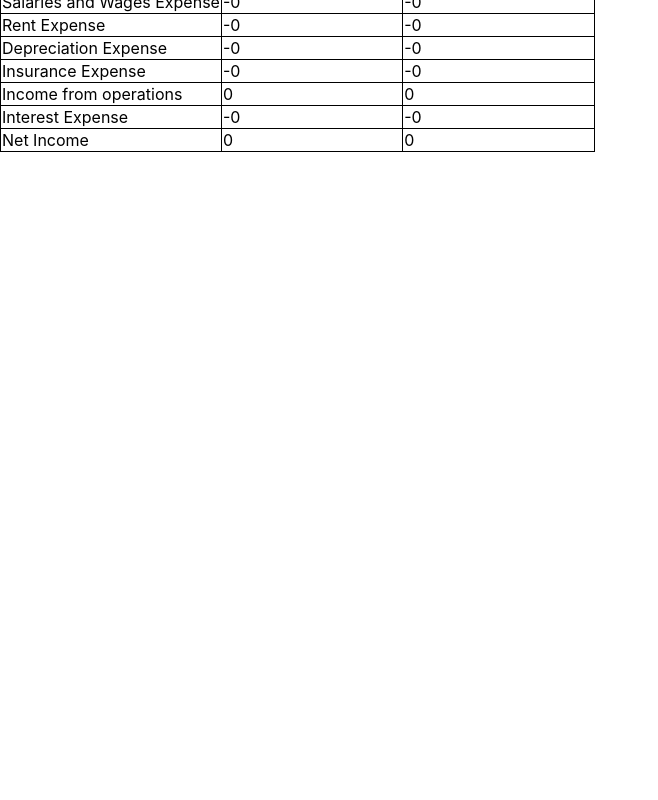
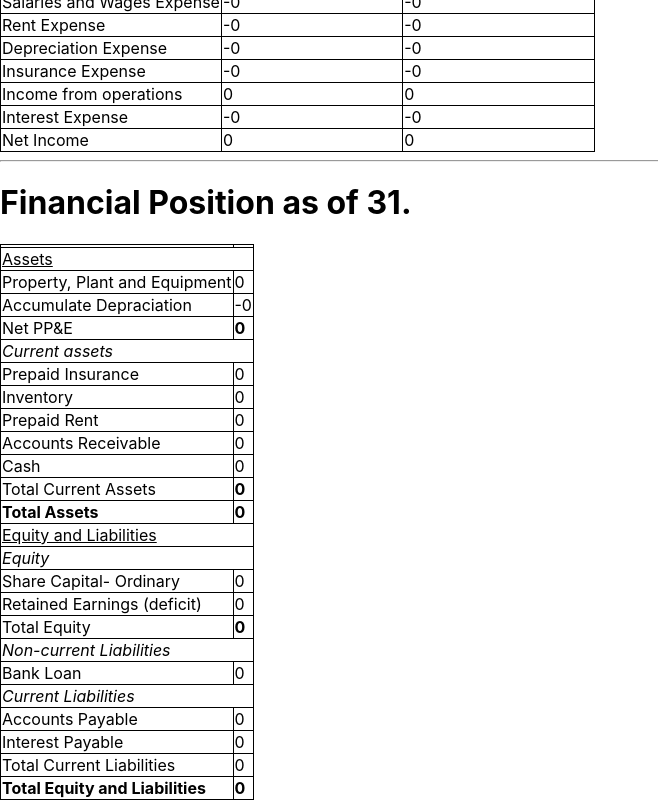
Before and after one commit to ErlendEllingsen/val-journaling-tool, a React (Create React App) app: page / in a window 1280 px wide. Shown: the part 1367-2167 px from the top of the page, without its empty margins (0-658 px from the left). Before the commit the page ends 1519 px from the top, so only its background shows below. Built offline with nearby package versions, Linux system fonts and the light colour scheme.

Commit message:
add Financial Position

```diff
--- a/src/App.tsx
+++ b/src/App.tsx
@@ -43,7 +43,7 @@ const journalOpts: JournalItem[] = [
   newJournalItem('prepaid_insurance', 'paid for a one-year insurance policy (cash)', 'Prepaid Insurance', 'Cash'),
 
   newJournalItem('received_payment_prev_sales', 'received payment from clients from previous sales', 'Cash', 'Accounts Receivable'),
-  newJournalItem('paid_inventories_purchased_account', 'paid for inventories purchased on account', 'Accounts Payable ', 'Cash'),
+  newJournalItem('paid_inventories_purchased_account', 'paid for inventories purchased on account', 'Accounts payable', 'Cash'),
   newJournalItem('paid_salaries', '  paid for the salaries of the first semester of the year.', 'Salaries and Wages Expense ', 'Cash'),
 ];
 
@@ -85,9 +85,9 @@ function App() {
 
     const importedObject = JSON.parse(e as string);
 
-    const {addedItems, adjustments, incomeStatementAsOf,
+    const { addedItems, adjustments, incomeStatementAsOf,
       depreciationSum,
-      interestPaidSum} = importedObject;
+      interestPaidSum } = importedObject;
 
     setAddedItems(addedItems);
     setAdjustments(adjustments);
@@ -212,7 +212,7 @@ function App() {
       const changeInCostOfGoods = prevValue - adj.customValue;
 
       (balance as any)['costOfGoodsSold'] = changeInCostOfGoods;
-        appliedAdjustments.push({date: adj.date, post: 'costOfGoodsSold', adjustmentValue: changeInCostOfGoods});
+      appliedAdjustments.push({ date: adj.date, post: 'costOfGoodsSold', adjustmentValue: changeInCostOfGoods });
 
     } else {
       let newPostValue = 0;
@@ -223,7 +223,7 @@ function App() {
         newPostValue = adj.customValue;
       }
       (balance as any)[adj.post] = newPostValue;
-      appliedAdjustments.push({date: adj.date, post: adj.post, adjustmentValue: newPostValue});
+      appliedAdjustments.push({ date: adj.date, post: adj.post, adjustmentValue: newPostValue });
     }
 
 
@@ -231,20 +231,96 @@ function App() {
 
   // Calculate balance sum numbers
   // Balance
-    balance.grossProfit = balance.salesRevenue-balance.costOfGoodsSold;
+  balance.grossProfit = balance.salesRevenue - balance.costOfGoodsSold;
   balance.incomeFromOperations =
     balance.grossProfit - balance.salariesAndWageExpense - balance.rentExpense - balance.depreciationExpense - balance.insuranceExpense;
 
   balance.netIncome = balance.incomeFromOperations - balance.interestExpense;
 
   // pre Adjustment Balance
-    preAdjustmentBalance.grossProfit = preAdjustmentBalance.salesRevenue-preAdjustmentBalance.costOfGoodsSold;
+  preAdjustmentBalance.grossProfit = preAdjustmentBalance.salesRevenue - preAdjustmentBalance.costOfGoodsSold;
   preAdjustmentBalance.incomeFromOperations =
     preAdjustmentBalance.grossProfit - preAdjustmentBalance.salariesAndWageExpense - preAdjustmentBalance.rentExpense - preAdjustmentBalance.depreciationExpense - preAdjustmentBalance.insuranceExpense;
 
   preAdjustmentBalance.netIncome = preAdjustmentBalance.incomeFromOperations - preAdjustmentBalance.interestExpense;
 
 
+  // Calculate financial position
+  let financialPositionObj = {
+    // lhs
+    ppe: 0,
+    accDepr: preAdjustmentBalance.depreciationExpense,
+    netPPE: 0,
+    prepaidInsurance: 0,
+    inventory: preAdjustmentBalance.costOfGoodsSold,
+    prepaidRent: preAdjustmentBalance.rentExpense,
+    accountsReceivable: 0,
+    cash: 0,
+    totalCurrentAssets: 0,
+    totalAssets: 0,
+
+    // rhs
+    shareCap: 0,
+    retainedEarnings: balance.netIncome,
+    totalEquity: 0,
+    bankLoan: 0,
+    accountsPayable: 0,
+    interestPayable: preAdjustmentBalance.interestExpense,
+    totalCurrentLiabilities: 0,
+    totalEquityAndLiabilities: 0,
+  }
+
+  const processLineItem = (postName: string, finPosName: string, item: AddedItem) => {
+    if (item.item.debitPost.toLowerCase().trim() === postName.toLowerCase().trim()) (financialPositionObj as any)[finPosName] += item.sum;
+    if (item.item.creditPost.toLowerCase().trim() === postName.toLowerCase().trim()) (financialPositionObj as any)[finPosName] -= item.sum;
+  }
+
+  // Add line items
+  for (let item of addedItems) {
+    processLineItem('Property, Plant & Equipment', 'ppe', item);
+    processLineItem('Accounts Receivable', 'accountsReceivable', item);
+    processLineItem('Cash', 'cash', item);
+    processLineItem('Shareholder cap', 'shareCap', item);
+    processLineItem('Bank Loan', 'bankLoan', item);
+
+    processLineItem('Accounts payable', 'accountsPayable', item);
+
+  //     accountsPayable
+  // interestPayable
+  }
+
+  // If adjustment -- clear existing value
+  const adjustmentPostNames = appliedAdjustments.map((el) => { return el.post });
+
+  if (adjustmentPostNames.includes('depreciationExpense')) financialPositionObj.accDepr = 0;
+  if (adjustmentPostNames.includes('insuranceExpense')) financialPositionObj.prepaidInsurance = 0;
+  // if (adjustmentPostNames.includes('interestExpense')) financialPositionObj.interestExpense = 0;
+  // if (adjustmentPostNames.includes('rentExpense')) financialPositionObj.prepaidRent = 0;
+
+  // Insurance
+  financialPositionObj.prepaidInsurance = preAdjustmentBalance.insuranceExpense - balance.insuranceExpense;
+
+  // Add adjustments
+  for (let applAdj of appliedAdjustments) {
+    const {post, adjustmentValue} = applAdj;
+    if (post === 'depreciationExpense') financialPositionObj.accDepr += adjustmentValue;
+    if (post === 'costOfGoodsSold') financialPositionObj.inventory -= adjustmentValue;
+    if (post === 'rentExpense') financialPositionObj.prepaidRent -= adjustmentValue;
+    if (post === 'interestExpense') financialPositionObj.interestPayable -= adjustmentValue;
+  }
+
+  // Calculate net ops
+  financialPositionObj.netPPE = financialPositionObj.ppe - financialPositionObj.accDepr;
+  financialPositionObj.totalCurrentAssets = financialPositionObj.prepaidInsurance + financialPositionObj.inventory + financialPositionObj.prepaidRent + financialPositionObj.accountsReceivable + financialPositionObj.cash;
+  financialPositionObj.totalAssets = financialPositionObj.netPPE + financialPositionObj.totalCurrentAssets;
+
+  financialPositionObj.totalEquity = (-financialPositionObj.shareCap) + financialPositionObj.retainedEarnings;
+
+  financialPositionObj.totalCurrentLiabilities = -financialPositionObj.accountsPayable + financialPositionObj.interestPayable;
+  financialPositionObj.totalEquityAndLiabilities = financialPositionObj.totalEquity + (-financialPositionObj.bankLoan) + financialPositionObj.totalCurrentLiabilities;
+
+  // totalCurrentLiabilities
+  // totalEquityAndLiabilities
 
   return (
     <div className="App">
@@ -314,7 +390,7 @@ function App() {
       <hr />
       <h1>Manual inputs</h1>
       <h2>As of (31.X):</h2>
-      <input type="text" placeholder="As of (END MONTH)" value={incomeStatementAsOf} onChange={(e) => { setIncomeStatementAsOf(e.target.value);  }} />
+      <input type="text" placeholder="As of (END MONTH)" value={incomeStatementAsOf} onChange={(e) => { setIncomeStatementAsOf(e.target.value); }} />
       <h3>Depreciation (per year):</h3>
       <input type="number" placeholder="Sum" value={depreciationSum} onChange={(e) => { setDepreciationSum(Number(e.target.value)); }} />
       <h3>Interest paid:</h3>
@@ -350,7 +426,7 @@ function App() {
 
 
       {adjustmentType === 0 && <><label htmlFor="adjustment_base_value_input">Duration of element</label>
-      <input id="adjustment_base_value_input" placeholder="Duration" value={adjustmentDuration} onChange={(e) => { setAdjustmentDuration(Number(e.target.value)) }}  />
+        <input id="adjustment_base_value_input" placeholder="Duration" value={adjustmentDuration} onChange={(e) => { setAdjustmentDuration(Number(e.target.value)) }} />
         <label htmlFor="adjustment_usage_period_input">Usage period</label>
         <input id="adjustment_usage_period_input" placeholder="Usage period" value={adjustmentUsage} onChange={(e) => { setAdjustmentUsage(Number(e.target.value)) }} /></>}
       {adjustmentType === 1 && <>
@@ -373,37 +449,7 @@ function App() {
         })}
       </ul>
 
-      {/* <table>
-        <thead>
-          <tr>
-            <th>Transaction</th>
-            <th>Date</th>
-            <th style={{ minWidth: 300 }}>Item</th>
-            <th style={{ minWidth: 150 }}>Dr.</th>
-            <th style={{ minWidth: 150 }}>Cr.</th>
-          </tr>
-        </thead>
-        <tbody>
-          {addedItems.map((el, index) => {
-            return <>
-              <tr className='first-row'>
-                <td>{index + 1}</td>
-                <td>{el.date}</td>
-                <td className='line-debit'>{el.item.debitPost}</td>
-                <td>{numberWithCommas(el.sum)}</td>
-                <td></td>
-              </tr>
-              <tr className='second-row'>
-                <td></td>
-                <td></td>
-                <td className='line-credit'>{el.item.creditPost}</td>
-                <td></td>
-                <td>{numberWithCommas(el.sum)}</td>
-              </tr>
-            </>;
-          })}
-        </tbody>
-      </table> */}
+
       <table>
         <thead>
           <tr>
@@ -441,7 +487,7 @@ function App() {
                 break;
               case 'costOfGoodsSold':
                 debitItem = 'Cost of goods sold';
-                creditItem = 'Inventory ';
+                creditItem = 'Inventory';
                 break;
               case 'interestExpense':
                 debitItem = 'Interest Expense';
@@ -468,7 +514,7 @@ function App() {
                 <td></td>
                 <td>{numberWithCommas(el.adjustmentValue)}</td>
               </tr>
-            </>;
+            </>
           })}
         </tbody>
       </table>
@@ -537,6 +583,110 @@ function App() {
         </tbody>
       </table>
 
+      <hr />
+      <h1>Financial Position as of 31.{incomeStatementAsOf}</h1>
+      <table>
+        <thead>
+          <tr>
+            <th></th>
+            <th></th>
+          </tr>
+        </thead>
+        <tbody>
+          <tr>
+            <td colSpan={2}><u>Assets</u></td>
+          </tr>
+          <tr>
+            <td>Property, Plant and Equipment</td>
+            <td>{numberWithCommas(financialPositionObj.ppe)}</td>
+          </tr>
+          <tr>
+            <td>Accumulate Depraciation </td>
+            <td>-{numberWithCommas(financialPositionObj.accDepr)}</td>
+          </tr>
+          <tr>
+            <td>Net PP&E </td>
+            <td><strong>{numberWithCommas(financialPositionObj.netPPE)}</strong></td>
+          </tr>
+          <tr>
+            <td colSpan={2}><i>Current assets</i></td>
+          </tr>
+          <tr>
+            <td>Prepaid Insurance</td>
+            <td>{numberWithCommas(financialPositionObj.prepaidInsurance)}</td>
+          </tr>
+          <tr>
+            <td>Inventory</td>
+            <td>{numberWithCommas(financialPositionObj.inventory)}</td>
+          </tr>
+          <tr>
+            <td>Prepaid Rent</td>
+            <td>{numberWithCommas(financialPositionObj.prepaidRent)}</td>
+          </tr>
+          <tr>
+            <td>Accounts Receivable</td>
+            <td>{numberWithCommas(financialPositionObj.accountsReceivable)}</td>
+          </tr>
+          <tr>
+            <td>Cash</td>
+            <td>{numberWithCommas(financialPositionObj.cash)}</td>
+          </tr>
+          <tr>
+            <td>Total Current Assets</td>
+            <td><strong>{numberWithCommas(financialPositionObj.totalCurrentAssets)}</strong></td>
+          </tr>
+          <tr>
+            <td><strong>Total Assets</strong></td>
+            <td><strong>{numberWithCommas(financialPositionObj.totalAssets)}</strong></td>
+          </tr>
+          <tr>
+            <td colSpan={2}><u>Equity and Liabilities</u></td>
+          </tr>
+          <tr>
+            <td colSpan={2}><i>Equity</i></td>
+          </tr>
+          <tr>
+            <td>Share Capital- Ordinary</td>
+            <td>{numberWithCommas(-financialPositionObj.shareCap)}</td>
+          </tr>
+          <tr>
+            <td>Retained Earnings (deficit)</td>
+            <td>{numberWithCommas(financialPositionObj.retainedEarnings)}</td>
+          </tr>
+          <tr>
+            <td>Total Equity</td>
+            <td><strong>{numberWithCommas(financialPositionObj.totalEquity)}</strong></td>
+          </tr>
+          <tr>
+            <td colSpan={2}><i>Non-current Liabilities</i></td>
+          </tr>
+          <tr>
+            <td>Bank Loan</td>
+            <td>{numberWithCommas(-financialPositionObj.bankLoan)}</td>
+          </tr>
+          <tr>
+            <td colSpan={2}><i>Current Liabilities</i></td>
+          </tr>
+          <tr>
+            <td>Accounts Payable</td>
+            <td>{numberWithCommas(-financialPositionObj.accountsPayable)}</td>
+          </tr>
+          <tr>
+            <td>Interest Payable</td>
+            <td>{numberWithCommas(financialPositionObj.interestPayable)}</td>
+          </tr>
+          <tr>
+            <td>Total Current Liabilities</td>
+            <td>{numberWithCommas(financialPositionObj.totalCurrentLiabilities)}</td>
+          </tr>
+          <tr>
+            <td><strong>Total Equity and Liabilities</strong></td>
+            <td><strong>{numberWithCommas(financialPositionObj.totalEquityAndLiabilities)}</strong></td>
+          </tr>
+        </tbody>
+      </table>
+
+
     </div>
   );
 }
```
Lines whose indentation alone changed are shown as unchanged.
